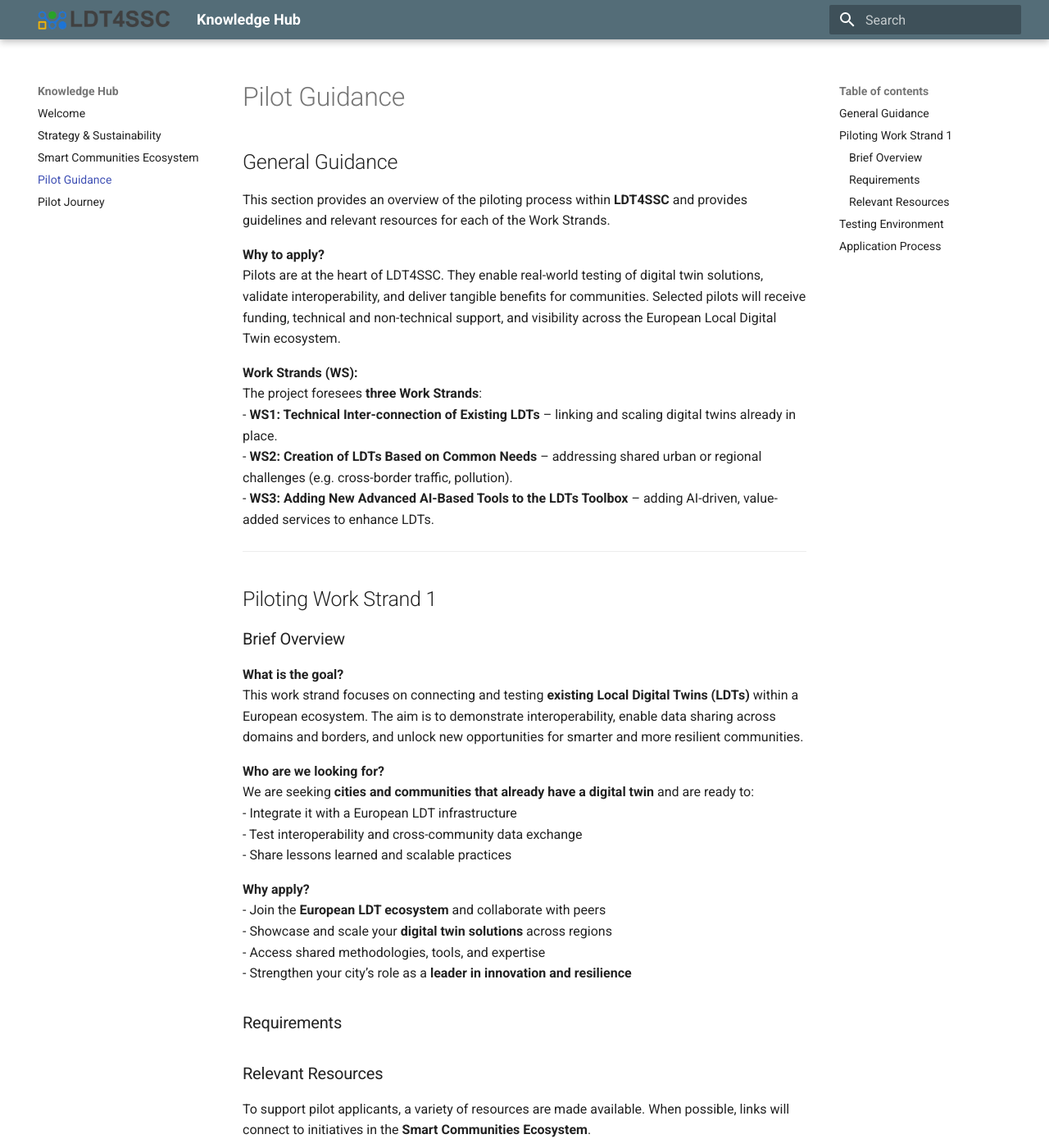
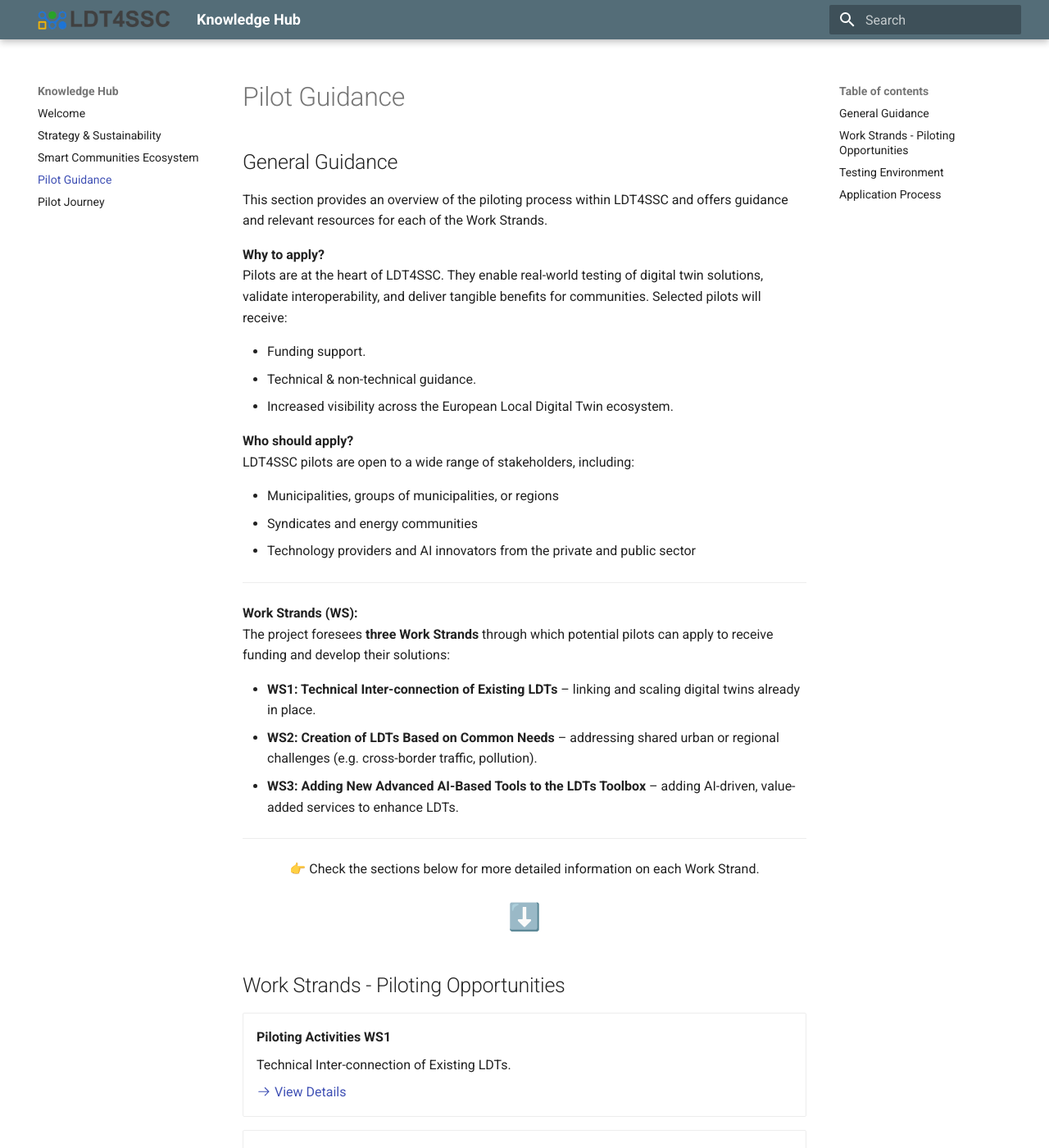
Before and after one commit to ldt4ssc/ldt4ssc.github.io, an MkDocs documentation site: the page built from docs/guidance.md, in a window 1280 px wide and 1400 px high. Shown: the whole window at 82% size. Built offline with MkDocs 1.6.1 and Material for MkDocs 9.7.7, drawn with Linux system fonts in a browser that asks for light colours; some of the changed text lies outside the part shown.

Commit message:
content guidance added

```diff
--- a/docs/guidance.md
+++ b/docs/guidance.md
@@ -2,57 +2,78 @@
 
 
 ## General Guidance
-This section provides an overview of the piloting process within **LDT4SSC** and provides guidelines and relevant resources for each of the Work Strands.
+This section provides an overview of the piloting process within LDT4SSC and offers guidance and relevant resources for each of the Work Strands.
+
 
 **Why to apply?**
-  Pilots are at the heart of LDT4SSC. They enable real-world testing of digital twin solutions, validate interoperability, and deliver tangible benefits for communities. Selected pilots will receive funding, technical and non-technical support, and visibility across the European Local Digital Twin ecosystem.
+Pilots are at the heart of LDT4SSC. They enable real-world testing of digital twin solutions, validate interoperability, and deliver tangible benefits for communities. Selected pilots will receive:
+
+ - Funding support.
+ - Technical & non-technical guidance.
+ - Increased visibility across the European Local Digital Twin ecosystem.
+
+
+**Who should apply?**
+LDT4SSC pilots are open to a wide range of stakeholders, including:
+
+ - Municipalities, groups of municipalities, or regions
+ - Syndicates and energy communities
+ - Technology providers and AI innovators from the private and public sector
+
+
+---
 
 **Work Strands (WS):**
-  The project foresees **three Work Strands**:
+The project foresees **three Work Strands** through which potential pilots can apply to receive funding and develop their solutions:
+
   - **WS1: Technical Inter-connection of Existing LDTs** – linking and scaling digital twins already in place.
   - **WS2:  Creation of LDTs Based on Common Needs** – addressing shared urban or regional challenges (e.g. cross-border traffic, pollution).
   - **WS3: Adding New Advanced AI-Based Tools to the LDTs Toolbox** – adding AI-driven, value-added services to enhance LDTs.
 
 ---
 
-## Piloting Work Strand 1
+<p align="center">👉 Check the sections below for more detailed information on each Work Strand.</p>
 
-### Brief Overview
-**What is the goal?**
-This work strand focuses on connecting and testing **existing Local Digital Twins (LDTs)** within a European ecosystem. The aim is to demonstrate interoperability, enable data sharing across domains and borders, and unlock new opportunities for smarter and more resilient communities.
+<div align="center" style="font-size: 2em; margin: 20px 0;">
+⬇️
+</div>
 
-**Who are we looking for?**
-We are seeking **cities and communities that already have a digital twin** and are ready to:
-- Integrate it with a European LDT infrastructure
-- Test interoperability and cross-community data exchange
-- Share lessons learned and scalable practices
 
-**Why apply?**
-- Join the **European LDT ecosystem** and collaborate with peers
-- Showcase and scale your **digital twin solutions** across regions
-- Access shared methodologies, tools, and expertise
-- Strengthen your city’s role as a **leader in innovation and resilience**
+## Work Strands - Piloting Opportunities
 
-### Requirements
 
-### Relevant Resources
 
-To support pilot applicants, a variety of resources are made available. When possible, links will connect to initiatives in the **Smart Communities Ecosystem**.
+<div class="grid cards grid-cols-1" markdown>
 
-- **Non-technical resources**
-  - Surveys
-  - Legal templates
-  - Eco-conception guidelines
-  - Governance documents
-  - Other supporting frameworks
+-   __Piloting Activities WS1__
 
-- **Technical resources**
-  - Interoperability requirements
-  - *MIMs Meter*
-  - *MIMs specifications*
-  - Connectors and APIs
-  - Data space references
-  - Standards and technical frameworks
+    Technical Inter-connection of Existing LDTs.
+
+    [:octicons-arrow-right-24: View Details](guidance_content/ws1.md)
+
+</div>
+
+<div class="grid cards grid-cols-1" markdown>
+
+-   __Piloting Activities WS2__
+
+    Creation of LDTs Based on Common Needs.
+
+    [:octicons-arrow-right-24: View Details](guidance_content/ws2.md)
+</div>
+
+
+<div class="grid cards grid-cols-1" markdown>
+
+-   __Piloting Activities WS3__
+
+    Adding New Advanced AI-Based Tools to the LDTs Toolbox.
+
+    [:octicons-arrow-right-24: View Details](guidance_content/ws3.md)
+
+</div>
+
+
 
 ---
 
```
Also changed, not shown: docs/guidance_content/ws1.md (added, +71 -0 lines), docs/strategy.md (+1 -0 lines), docs/guidance_content/ws2.md (added), docs/guidance_content/ws3.md (added).
